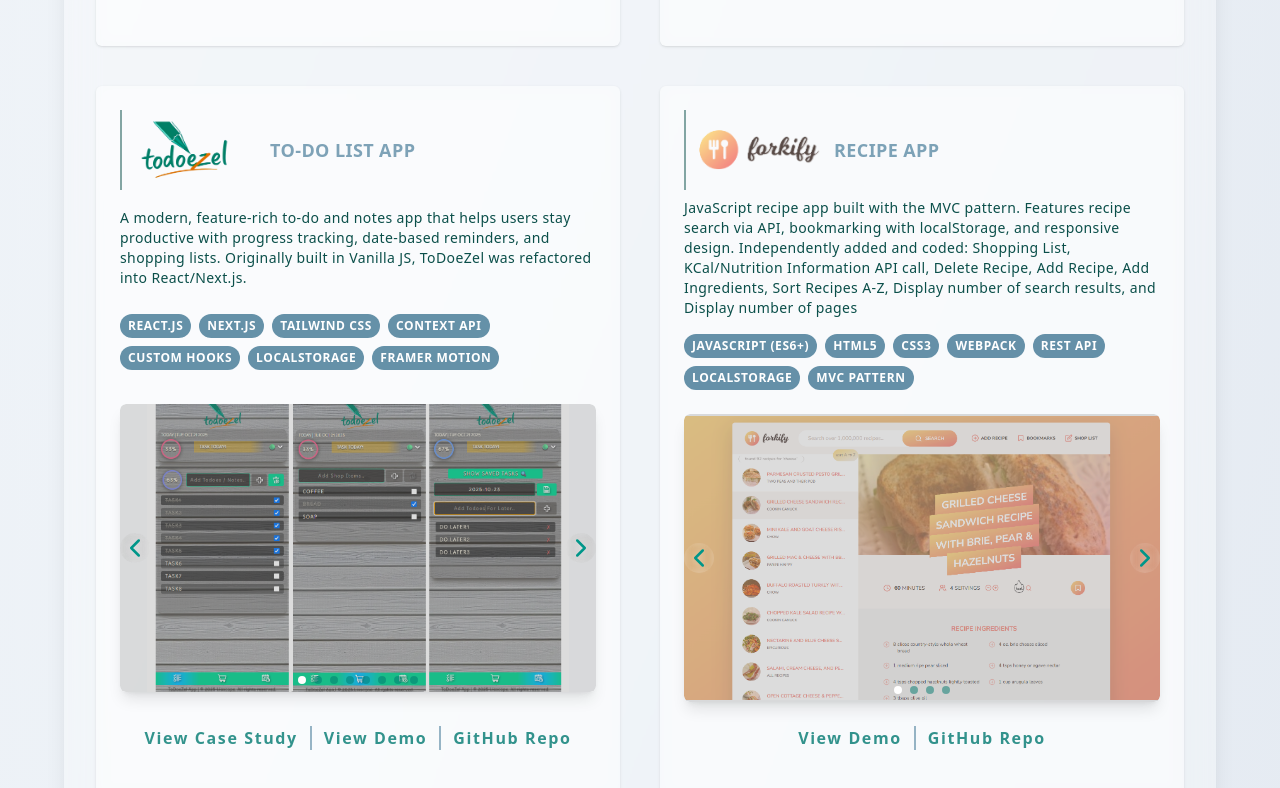
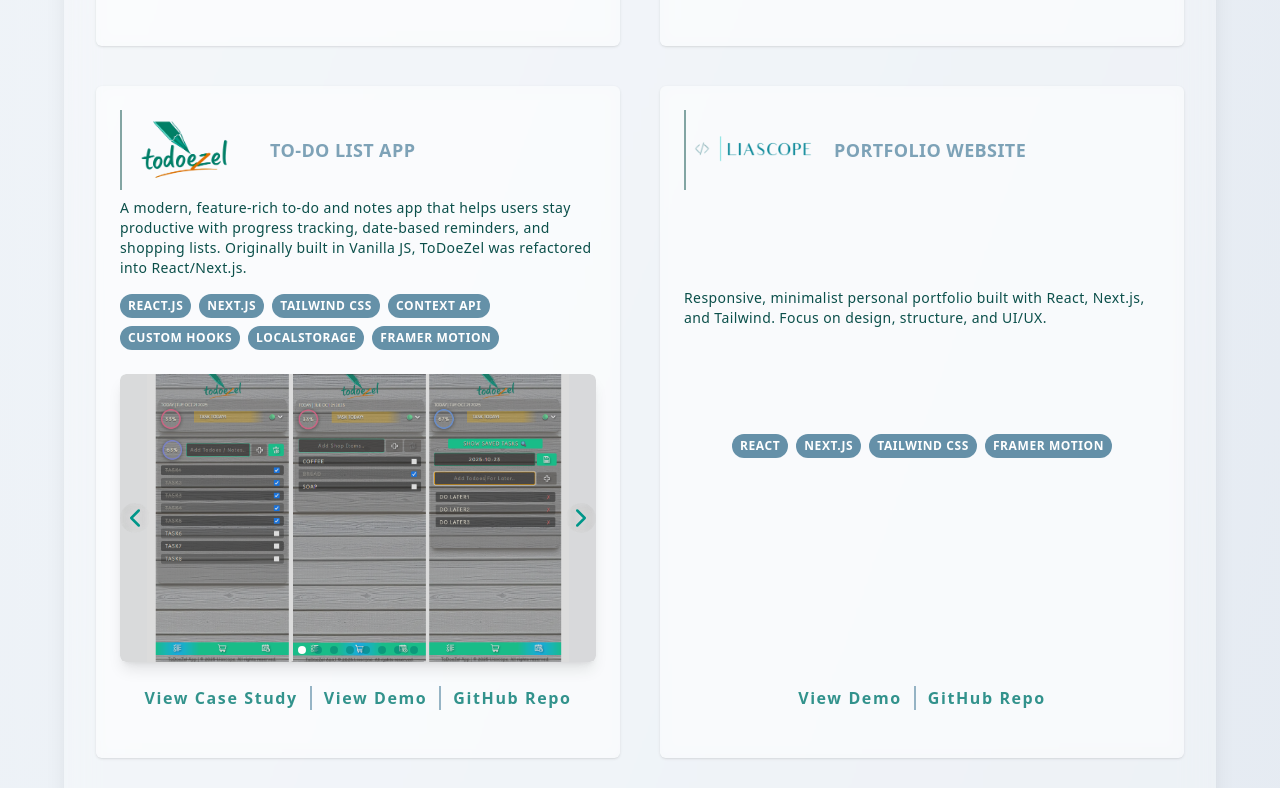
Before and after one commit to liascope/portfolio, a Next.js app: page /projects in a window 1280 px wide. Shown: the part 1092-1880 px from the top of the page. Built offline with nearby package versions, Linux system fonts and the light colour scheme.

Commit message:
added hover effect to skills

```diff
--- a/app/__components.js/Pages/Skills.js
+++ b/app/__components.js/Pages/Skills.js
@@ -19,10 +19,10 @@ export default function Skills() {
     return (
       <div
         key={index}
-        className="flex flex-col justify-center items-center text-center bg-white/40 backdrop-blur-sm rounded-xl shadow hover:scale-105 transition h-32 sm:h-36 w-full"
+        className="flex flex-col text-teal-900/80 hover:text-sky-900/80 justify-center items-center text-center bg-white/40 backdrop-blur-sm rounded-xl shadow hover:scale-105 transition h-32 sm:h-36 w-full"
       >
         <Icon className="text-3xl sm:text-4xl mb-2" />
-        <span className="text-sm uppercase text-teal-900/50 sm:text-base font-semibold">
+        <span className="text-sm uppercase sm:text-base font-semibold">
           {item}
         </span>
       </div>
--- a/app/_lib/config.js
+++ b/app/_lib/config.js
@@ -147,14 +147,6 @@ function generateImages(folder, count) {
   return Array.from({ length: count }, (_, i) => `/${folder}/${i+1}.png`);
 }
  export const projects = [
-    // {
-    //   title: 'Portfolio Website',
-    //   description: 'Minimalist personal portfolio built with React, Next.js, and Tailwind. Focus on design, structure, and UI/UX.',
-    //   tech: ['React', 'Next.js', 'Tailwind CSS'],
-    //   link: 'https://dein-vercel-link.com',
-    //   github: 'https://github.com/liascope/portfolio',
-    //   images: []
-    // },
        { logo: '/astroJS/0.png',
   title: 'Astrology App (Vanilla JS)',
   description: 'The original version of my astrology charting app, built to validate the concept and deepen my understanding of architectural patterns. Developed using the MVC pattern, it integrates external astrology and timezone APIs, performs chart calculations, and dynamically renders responsive SVG charts. This project marked my first experience with third-party libraries and laid the groundwork for the later React/Next.js refactor',
@@ -181,7 +173,16 @@ function generateImages(folder, count) {
   link: 'https://todoezel-react.vercel.app/',
   github: 'https://github.com/liascope/todoezel-react',
   images: generateImages("todoReact", 8)
-},
+
+},   {logo: '/portfolio/0.png',
+      title: 'Portfolio Website',
+      description: 'Responsive, minimalist personal portfolio built with React, Next.js, and Tailwind. Focus on design, structure, and UI/UX.',
+      tech: ['React', 'Next.js', 'Tailwind CSS','Framer Motion' ],
+      link: 'https://liascope-portfolio.vercel.app/',
+      github: 'https://github.com/liascope/portfolio',
+      images: []
+    },
+
       {logo: '/forkify/0.png',
       title: 'Recipe App',
   description: 'JavaScript recipe app built with the MVC pattern. Features recipe search via API, bookmarking with localStorage, and responsive design. Independently added and coded: Shopping List, KCal/Nutrition Information API call, Delete Recipe, Add Recipe, Add Ingredients, Sort Recipes A-Z, Display number of search results, and Display number of pages',
```
Also changed, not shown: public/portfolio/0.png (added).
